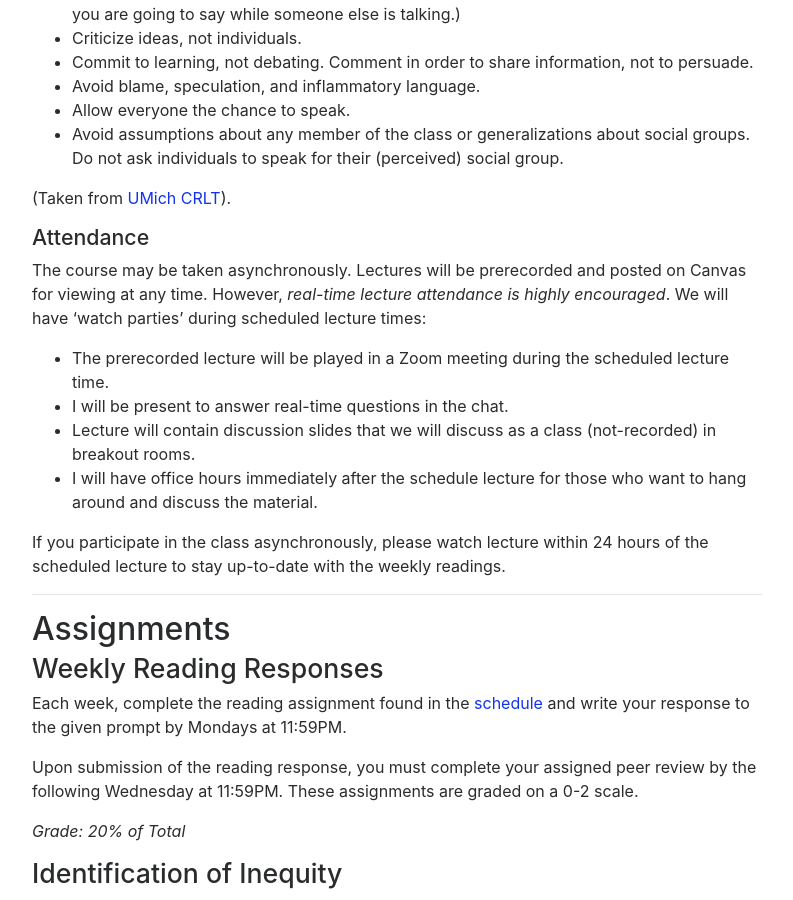
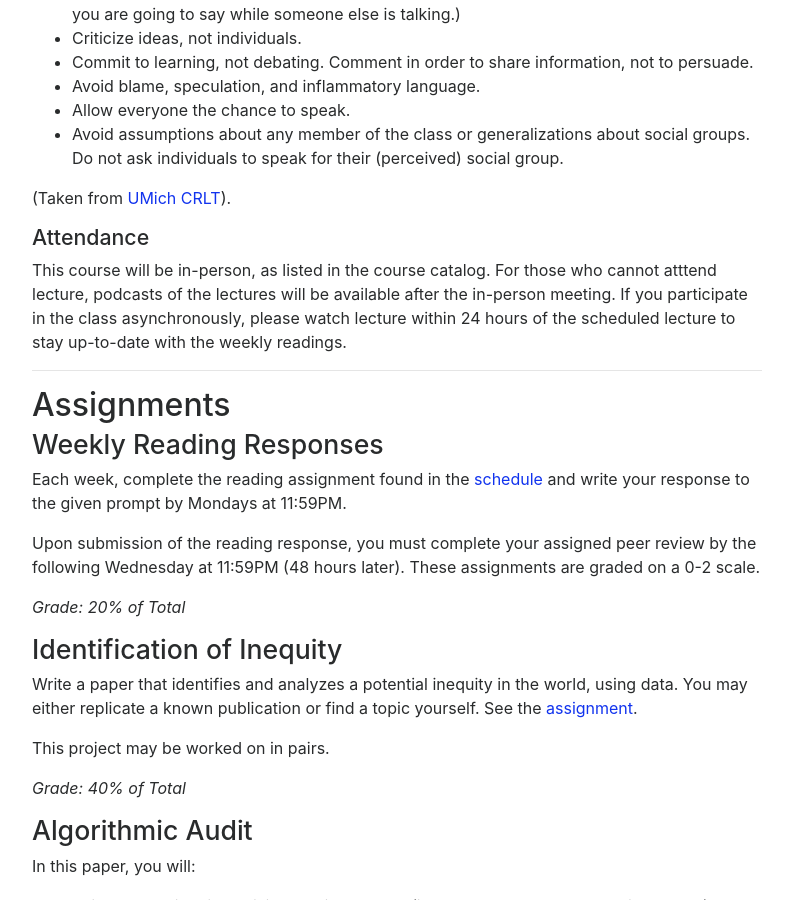
Before and after one commit to afraenkel/course-fairness-webpage, a Jekyll site: the page built from index.md, in a window 1280 px wide and 900 px high, scrolled down 2929 px. Shown: the whole window, without its empty margins (243-1036 px from the left). Built offline with Jekyll 4.4.1, drawn with Linux system fonts in a browser that asks for light colours; nearby versions of some CDN libraries.

Commit message:
update attendence

```diff
--- a/index.md
+++ b/index.md
@@ -162,21 +162,11 @@ this course:
 
 ### Attendance
 
-The course may be taken asynchronously. Lectures will be
-prerecorded and posted on Canvas for viewing at any time. However,
-*real-time lecture attendance is highly encouraged*. We will have
-'watch parties' during scheduled lecture times:
-* The prerecorded lecture will be played in a Zoom meeting during the
-  scheduled lecture time.
-* I will be present to answer real-time questions in the chat.
-* Lecture will contain discussion slides that we will discuss as a class
-  (not-recorded) in breakout rooms.
-* I will have office hours immediately after the schedule lecture for
-  those who want to hang around and discuss the material.
-
-If you participate in the class asynchronously, please watch lecture
-within 24 hours of the scheduled lecture to stay up-to-date with the
-weekly readings.
+This course will be in-person, as listed in the course catalog. For
+those who cannot atttend lecture, podcasts of the lectures will be
+available after the in-person meeting. If you participate in the class
+asynchronously, please watch lecture within 24 hours of the scheduled
+lecture to stay up-to-date with the weekly readings.
 
 ---
 
@@ -190,8 +180,7 @@ Mondays at 11:59PM.
 
 Upon submission of the reading response, you must
 complete your assigned peer review by the following Wednesday at
-11:59PM. These assignments are graded on a 0-2 scale.
-
+11:59PM (48 hours later). These assignments are graded on a 0-2 scale.
 
 *Grade: 20% of Total*
 
```
